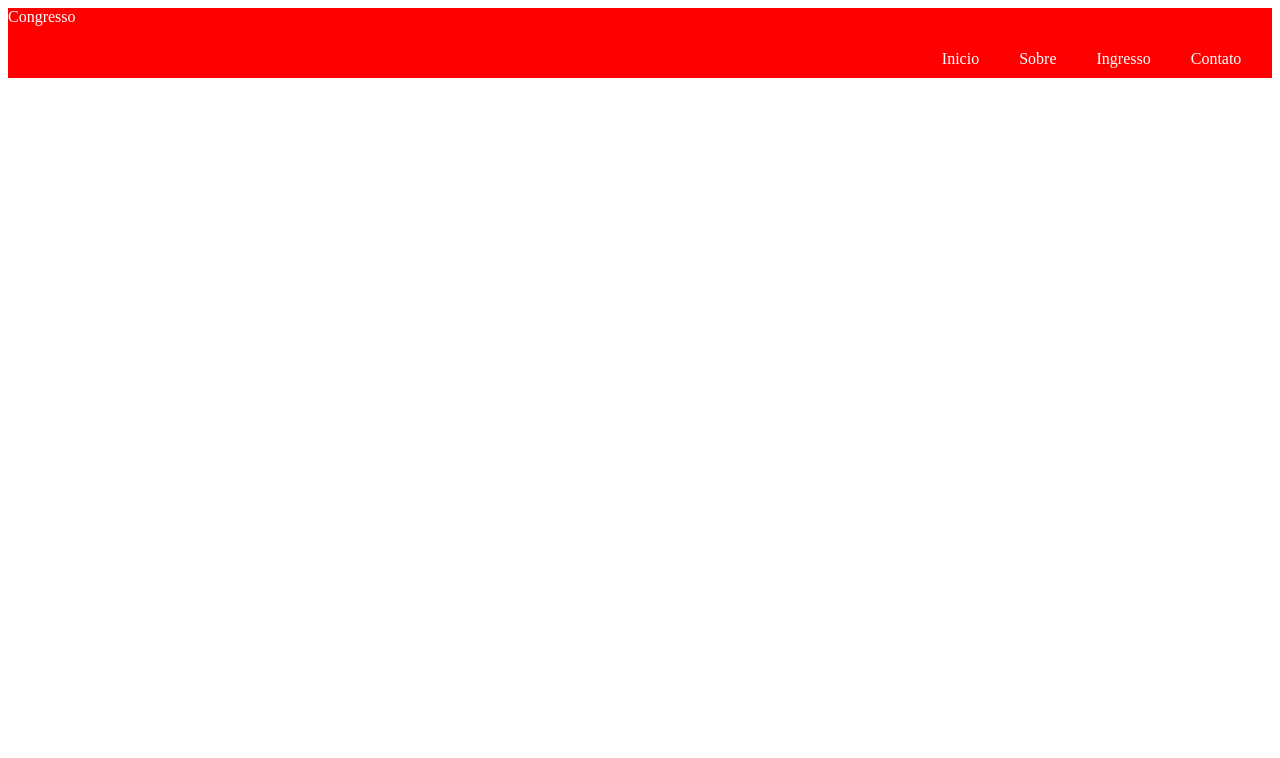
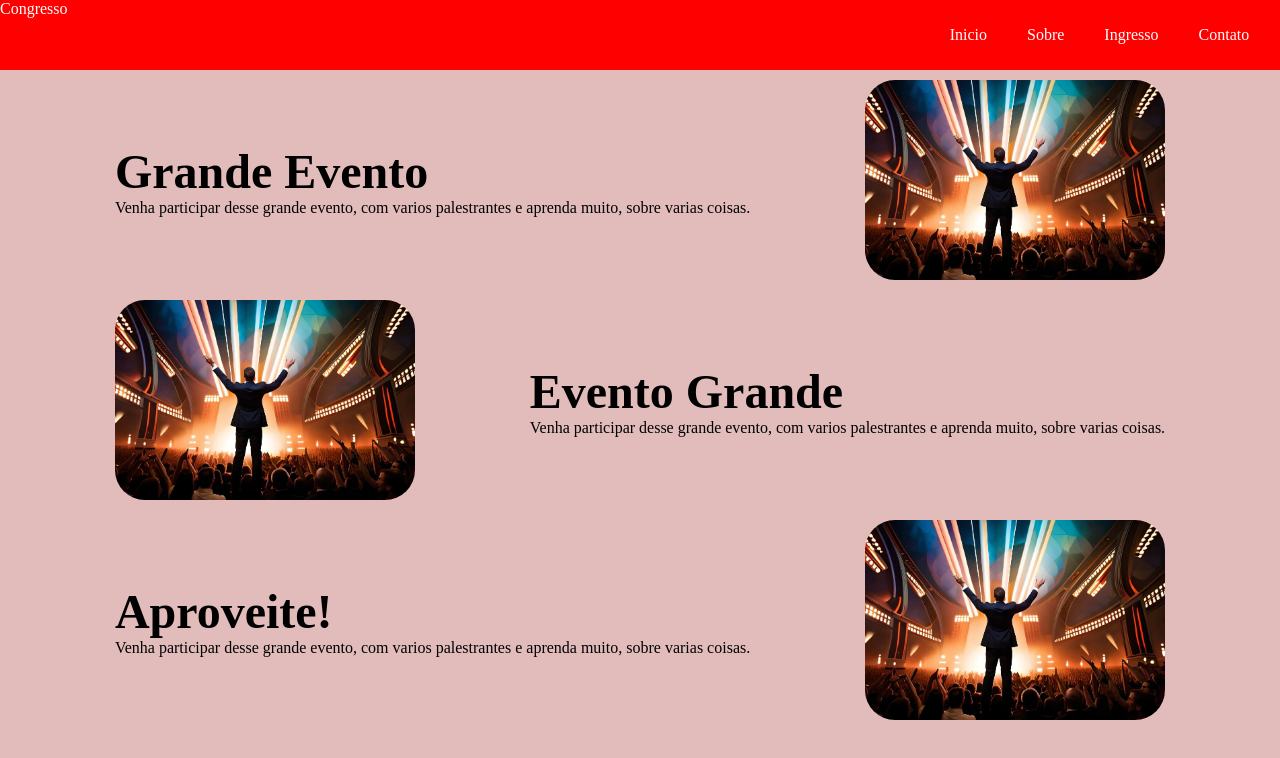
Before and after one commit to augustomont/congresso, a plain HTML site: page index.html in a window 1280 px wide. Drawn offline with Linux system fonts and the light colour scheme.

Commit message:
primeira base de estrutura

```diff
--- a/index.html
+++ b/index.html
@@ -19,5 +19,28 @@
             </ul>
         </nav>
     </header>
+    <article>
+        <section class="destaque">
+            <div>
+                <h2 class="textoDestaque">Grande Evento</h2>
+                <p class="subTextoDestaque">Venha participar desse grande evento, com varios palestrantes e aprenda muito, sobre varias coisas.</p>
+            </div>
+            <img class="imgDestaque" src="imagens/homem-plateia.jpg" alt="Imagem HTML">
+        </section>
+        <section class="destaque">
+            <img class="imgDestaque" src="imagens/homem-plateia.jpg" alt="Imagem HTML">
+            <div>
+                <h2 class="textoDestaque">Evento Grande</h2>
+                <p class="subTextoDestaque">Venha participar desse grande evento, com varios palestrantes e aprenda muito, sobre varias coisas.</p>
+            </div>
+        </section>
+        <section class="destaque">
+            <div>
+                <h2 class="textoDestaque">Aproveite!</h2>
+                <p class="subTextoDestaque">Venha participar desse grande evento, com varios palestrantes e aprenda muito, sobre varias coisas.</p>
+            </div>
+            <img class="imgDestaque" src="imagens/homem-plateia.jpg" alt="Imagem HTML">
+        </section>
+    </article>
 </body>
 </html>
--- a/style.css
+++ b/style.css
@@ -1,11 +1,22 @@
 *{
     text-decoration: none;
+    padding: 0px;
+    margin: 0px;
 }
 :root{
+    /* Style Pagina */
+    --fundoPagina: rgba(148, 3, 3, 0.267);
+
+    /* Itens menu*/
     --colorMenu: white;
     --fundoMenu: red;
     --fundoButtonAtivo: darkmagenta;
     --fontSizeMenu: 1em;
+
+    /* Intens Seção*/
+    --fontSizeDestaque: 3em;
+    --imgTamanho: 300px;
+    --bordaImg: 30px;
 }
 header{
 
@@ -37,3 +48,33 @@ a.active, a:hover{
     background-color: var(--fundoButtonAtivo);
     transition: 0.3s;
 }
+
+
+body{
+    background-color: var(--fundoPagina);
+}
+
+.destaque{
+    display: flex;
+    justify-content: space-evenly;
+    align-items: center;
+    align-self: auto;
+    gap: 10px;
+    padding: 10px;
+}
+.textoDestaque{
+    font-size: var(--fontSizeDestaque);
+}
+.textoDestaque:hover{
+
+}
+.subTextoDestaque{
+   /* display: none; */
+}
+.subTextoDestaque:hover{
+    display: block;
+}
+.imgDestaque{
+    width: var(--imgTamanho);
+    border-radius: var(--bordaImg);
+}
```
Also changed, not shown: imagens/homem-plateia.jpg (added).
